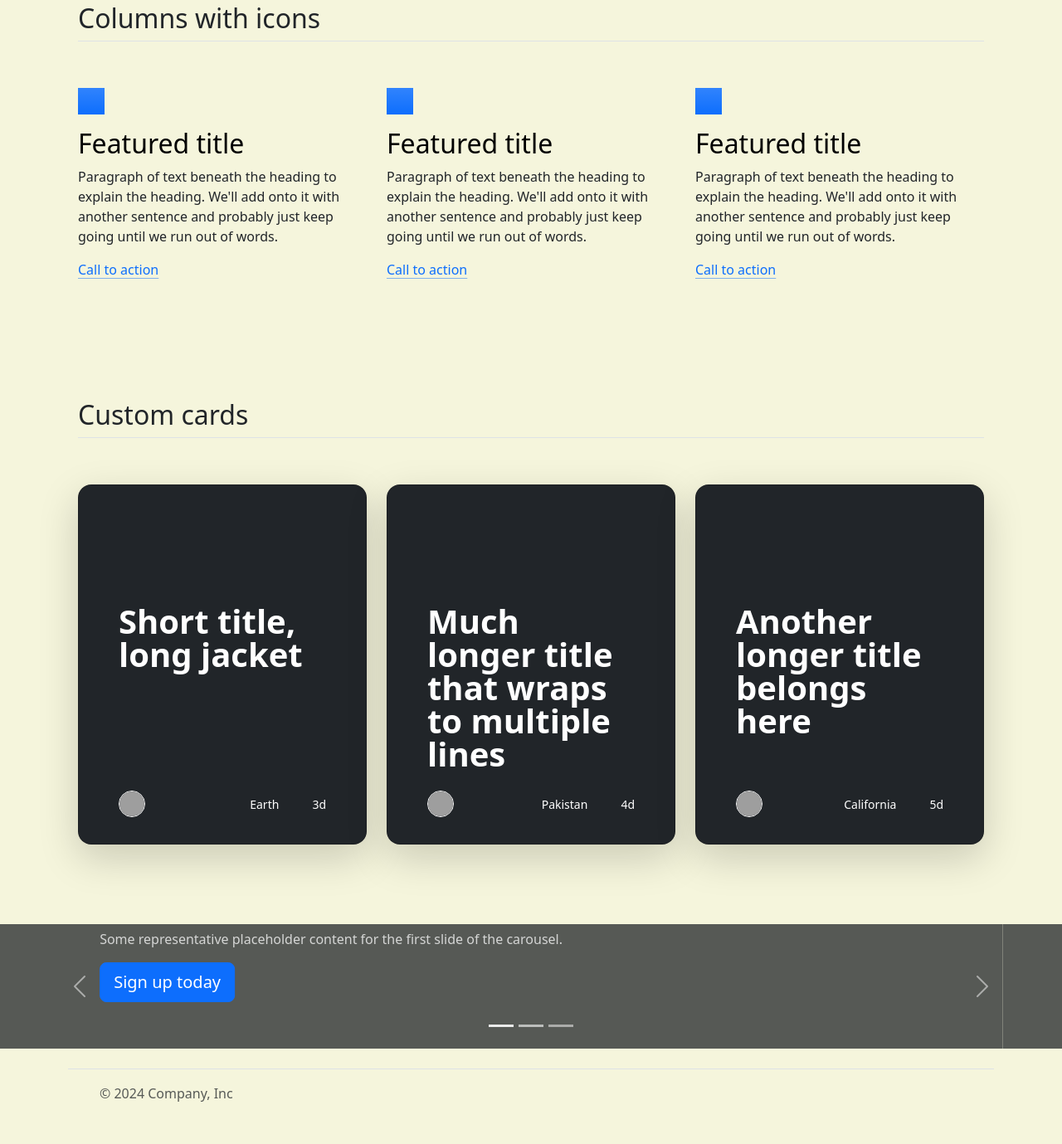
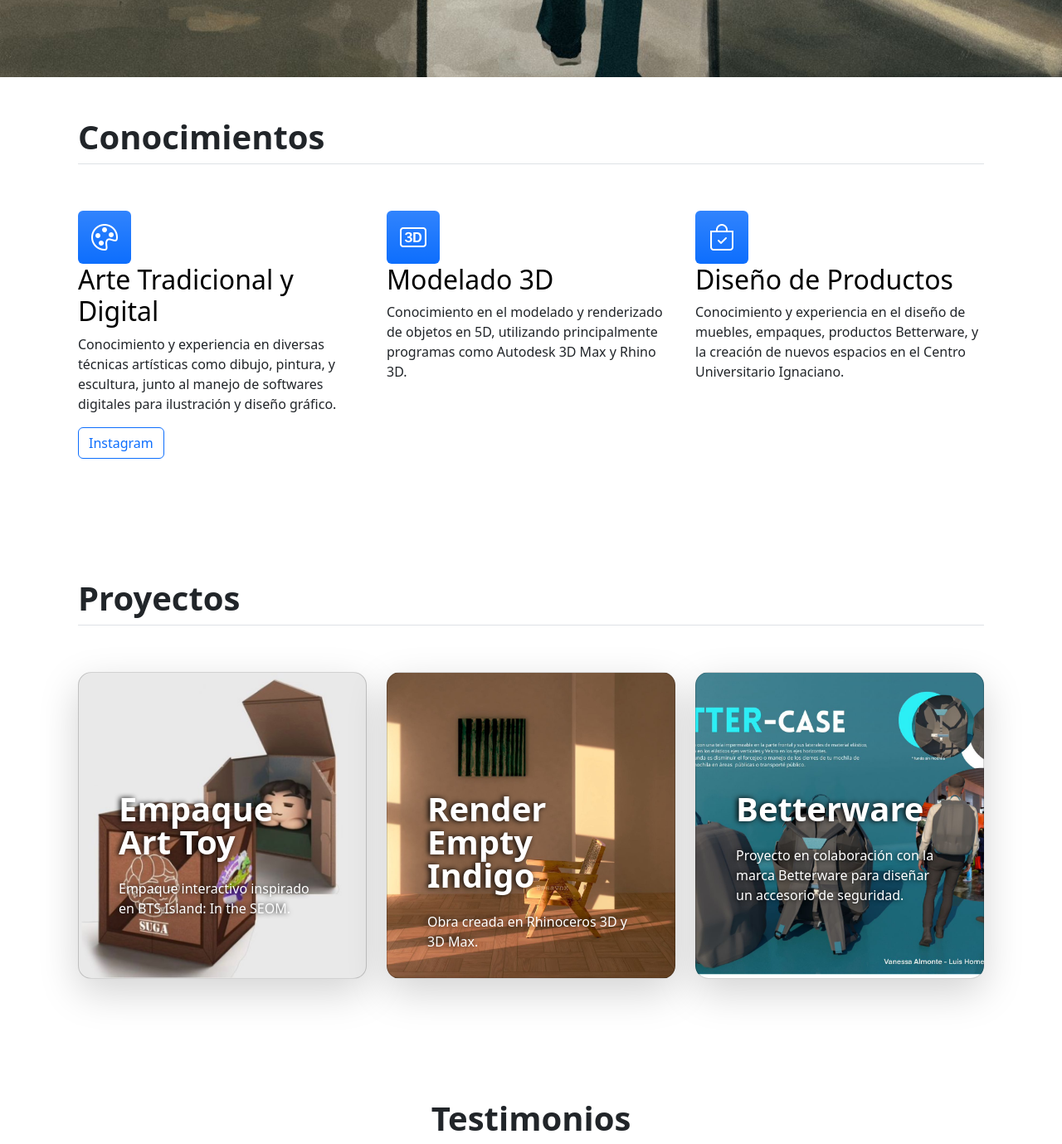
Before and after one commit to VanessaAlmonte/portafolio-b7-g1, a plain HTML site: page index.html in a window 1280 px wide. Shown: the part 683-2062 px from the top of the page at 83% size. Drawn offline with nearby package versions, Linux system fonts and the light colour scheme; grey boxes are pictures that could not be loaded.

Commit message:
Add files via upload

```diff
--- a/index.html
+++ b/index.html
@@ -9,212 +9,178 @@
   <link href="https://cdn.jsdelivr.net/npm/bootstrap@5.3.3/dist/css/bootstrap.min.css" rel="stylesheet"
     integrity="sha384-QWTKZyjpPEjISv5WaRU9OFeRpok6YctnYmDr5pNlyT2bRjXh0JMhjY6hW+ALEwIH" crossorigin="anonymous">
 
+   <link rel="stylesheet" href="https://cdn.jsdelivr.net/npm/bootstrap-icons@1.11.3/font/bootstrap-icons.min.css">
+
   <link rel="stylesheet" href="style.css">
+
 </head>
 
 <body>
   <!-- cabezera d mi pagina -->
   <header>
-        <nav class="container">
-            <header class="d-flex justify-content-center py-3">
-              <ul class="nav nav-pills">
-                <li class="nav-item"><a href="#" class="nav-link active" aria-current="page">Home</a></li>
-                <li class="nav-item"><a href="#" class="nav-link">Features</a></li>
-                <li class="nav-item"><a href="#" class="nav-link">Pricing</a></li>
-                <li class="nav-item"><a href="#" class="nav-link">FAQs</a></li>
-                <li class="nav-item"><a href="#" class="nav-link">About</a></li>
-              </ul>
-            </header>
-          </nav>
-    </header>
 
-    <main>
-        <section id="presentacion" class="container col-xxl-8 px-4 py-5">
-            <div class="row flex-lg-row-reverse align-items-center g-5 py-5">
-                <div class="col-10 col-sm-8 col-lg-6">
-                    <img src="bootstrap-themes.png" class="d-block mx-lg-auto img-fluid" alt="Bootstrap Themes"
-                        width="700" height="500" loading="lazy">
-                </div>
-                <div class="col-lg-6">
-                    <h1 class="display-5 fw-bold text-body-emphasis lh-1 mb-3">Responsive left-aligned hero with image
-                    </h1>
-                    <p class="lead">Quickly design and customize responsive mobile-first sites with Bootstrap, the
-                        world’s most popular front-end open source toolkit, featuring Sass variables and mixins,
-                        responsive grid system, extensive prebuilt components, and powerful JavaScript plugins.</p>
-                    <div class="d-grid gap-2 d-md-flex justify-content-md-start">
-                        <button type="button" class="btn btn-primary btn-lg px-4 me-md-2">Primary</button>
-                        <button type="button" class="btn btn-outline-secondary btn-lg px-4">Default</button>
-                    </div>
-                </div>
-            </div>
-        </section>
+    <nav class="navbar navbar-expand-md bg-black" data-bs-theme="bg-black">
+      <div class="container">
+        <a class="navbar-brand text-white" href="#">Portafolio</a>
+        <button class="navbar-toggler" type="button" data-bs-toggle="collapse" data-bs-target="#navbarNav"
+          aria-controls="navbarNav" aria-expanded="false" aria-label="Toggle navigation">
+          <span class="navbar-toggler-icon"></span>
+        </button>
+        <div class="collapse navbar-collapse" id="navbarNav">
 
-    </main>
+          <ul class="navbar-nav ">
+            <li class="nav-item">
 
+              <a class="nav-link active text-white" aria-current="page" href="#">Yo</a>
+            </li>
+            <li class="nav-item">
 
-    <section id="habilidades" class="container px-4 py-5">
-        <h2 class="pb-2 border-bottom">Columns with icons</h2>
-        <div class="row g-4 py-5 row-cols-1 row-cols-lg-3">
-            <div class="feature col">
-                <div
-                    class="feature-icon d-inline-flex align-items-center justify-content-center text-bg-primary bg-gradient fs-2 mb-3">
-                    <svg class="bi" width="1em" height="1em">
-                        <use xlink:href="#collection"></use>
-                    </svg>
-                </div>
-                <h3 class="fs-2 text-body-emphasis">Featured title</h3>
-                <p>Paragraph of text beneath the heading to explain the heading. We'll add onto it with another sentence
-                    and probably just keep going until we run out of words.</p>
-                <a href="#" class="icon-link">
-                    Call to action
-                    <svg class="bi">
-                        <use xlink:href="#chevron-right"></use>
-                    </svg>
-                </a>
-            </div>
-            <div class="feature col">
-                <div
-                    class="feature-icon d-inline-flex align-items-center justify-content-center text-bg-primary bg-gradient fs-2 mb-3">
-                    <svg class="bi" width="1em" height="1em">
-                        <use xlink:href="#people-circle"></use>
-                    </svg>
-                </div>
-                <h3 class="fs-2 text-body-emphasis">Featured title</h3>
-                <p>Paragraph of text beneath the heading to explain the heading. We'll add onto it with another sentence
-                    and probably just keep going until we run out of words.</p>
-                <a href="#" class="icon-link">
-                    Call to action
-                    <svg class="bi">
-                        <use xlink:href="#chevron-right"></use>
-                    </svg>
-                </a>
-            </div>
-            <div class="feature col">
-                <div
-                    class="feature-icon d-inline-flex align-items-center justify-content-center text-bg-primary bg-gradient fs-2 mb-3">
-                    <svg class="bi" width="1em" height="1em">
-                        <use xlink:href="#toggles2"></use>
-                    </svg>
-                </div>
-                <h3 class="fs-2 text-body-emphasis">Featured title</h3>
-                <p>Paragraph of text beneath the heading to explain the heading. We'll add onto it with another sentence
-                    and probably just keep going until we run out of words.</p>
-                <a href="#" class="icon-link">
-                    Call to action
-                    <svg class="bi">
-                        <use xlink:href="#chevron-right"></use>
-                    </svg>
-                </a>
-            </div>
-        </div>
-    </section>
+              <a class="nav-link text-white" href="#conocimientos">Conocimientos</a>
+            </li>
+            <li class="nav-item">
 
-    <section id="proyectos" class="container px-4 py-5" id="custom-cards">
-        <h2 class="pb-2 border-bottom">Custom cards</h2>
+              <a class="nav-link text-white" href="#proyectos">Proyectos</a>
+            </li>
+            <li class="nav-item">
 
-        <div class="row row-cols-1 row-cols-lg-3 align-items-stretch g-4 py-5">
-          <div class="col">
-            <div class="card card-cover h-100 overflow-hidden text-bg-dark rounded-4 shadow-lg" style="background-image: url('unsplash-photo-1.jpg');">
-              <div class="d-flex flex-column h-100 p-5 pb-3 text-white text-shadow-1">
-                <h3 class="pt-5 mt-5 mb-4 display-6 lh-1 fw-bold">Short title, long jacket</h3>
-                <ul class="d-flex list-unstyled mt-auto">
-                  <li class="me-auto">
-                    <img src="https://github.com/twbs.png" alt="Bootstrap" width="32" height="32" class="rounded-circle border border-white">
-                  </li>
-                  <li class="d-flex align-items-center me-3">
-                    <svg class="bi me-2" width="1em" height="1em"><use xlink:href="#geo-fill"></use></svg>
-                    <small>Earth</small>
-                  </li>
-                  <li class="d-flex align-items-center">
-                    <svg class="bi me-2" width="1em" height="1em"><use xlink:href="#calendar3"></use></svg>
-                    <small>3d</small>
+              <a class="nav-link text-white" href="#testimonios">Testimonios</a>
             </li>
           </ul>
         </div>
       </div>
-          </div>
+    </nav>
+    </section>
+  </header>
 
-          <div class="col">
-            <div class="card card-cover h-100 overflow-hidden text-bg-dark rounded-4 shadow-lg" style="background-image: url('unsplash-photo-2.jpg');">
-              <div class="d-flex flex-column h-100 p-5 pb-3 text-white text-shadow-1">
-                <h3 class="pt-5 mt-5 mb-4 display-6 lh-1 fw-bold">Much longer title that wraps to multiple lines</h3>
-                <ul class="d-flex list-unstyled mt-auto">
-                  <li class="me-auto">
-                    <img src="https://github.com/twbs.png" alt="Bootstrap" width="32" height="32" class="rounded-circle border border-white">
-                  </li>
-                  <li class="d-flex align-items-center me-3">
-                    <svg class="bi me-2" width="1em" height="1em"><use xlink:href="#geo-fill"></use></svg>
-                    <small>Pakistan</small>
-                  </li>
-                  <li class="d-flex align-items-center">
-                    <svg class="bi me-2" width="1em" height="1em"><use xlink:href="#calendar3"></use></svg>
-                    <small>4d</small>
-                  </li>
-                </ul>
-              </div>
-            </div>
-          </div>
+  <main>
+    <section id="Yo" class="container-fluid">
+      <div class="container col-xxl-8 px-4 py-5">
+        <div class="row flex-lg-row- align-items-center g-5 py-5">
 
-          <div class="col">
-            <div class="card card-cover h-100 overflow-hidden text-bg-dark rounded-4 shadow-lg" style="background-image: url('unsplash-photo-3.jpg');">
-              <div class="d-flex flex-column h-100 p-5 pb-3 text-shadow-1">
-                <h3 class="pt-5 mt-5 mb-4 display-6 lh-1 fw-bold">Another longer title belongs here</h3>
-                <ul class="d-flex list-unstyled mt-auto">
-                  <li class="me-auto">
-                    <img src="https://github.com/twbs.png" alt="Bootstrap" width="32" height="32" class="rounded-circle border border-white">
-                  </li>
-                  <li class="d-flex align-items-center me-3">
-                    <svg class="bi me-2" width="1em" height="1em"><use xlink:href="#geo-fill"></use></svg>
-                    <small>California</small>
-                  </li>
-                  <li class="d-flex align-items-center">
-                    <svg class="bi me-2" width="1em" height="1em"><use xlink:href="#calendar3"></use></svg>
-                    <small>5d</small>
-                  </li>
-                </ul>
+          <div class="col-lg-6 bg-black p-3 bg-opacity-50 rounded">
+            <h1 class="display-5 fw-bold text-white lh-1 mb-3">Vanessa Almonte
+            </h1>
+            <p class="lead text-white" >Estudiante de 8vo semestre de Diseño Industrial en la Universidad Iberoamericana de Torreón.
+              Me encanta crear arte en diferentes medios, tanto tradicionales como digitales, y siempre busco explorar nuevas ideas y enfoques creativos en cada proyecto
+              con el fin de crecer y aprender en el mundo del diseño.
+            </p>
+            <div class="d-grid gap-2 d-md-flex justify-content-md-start">
+              <button type="button" class="btn btn-primary btn-lg px-4 me-md-2">Contacto</button>
+              <button type="button" class="btn btn-outline-secondary btn-lg px-4 text-white border-white">vanesvales@hotmail.com</button>
             </div>
           </div>
       </div>
     </div>
     </section>
 
-      <section id="myCarousel" class="carousel slide mb-6" data-bs-ride="carousel">
-        <div class="carousel-indicators">
-          <button type="button" data-bs-target="#myCarousel" data-bs-slide-to="0" class="active" aria-label="Slide 1" aria-current="true"></button>
-          <button type="button" data-bs-target="#myCarousel" data-bs-slide-to="1" aria-label="Slide 2" class=""></button>
-          <button type="button" data-bs-target="#myCarousel" data-bs-slide-to="2" aria-label="Slide 3" class=""></button>
+
+    <!-- conocimientos -->
+    <section id="conocimientos" class="container px-4 py-5">
+      <h1 class="pb-2 border-bottom"><b>Conocimientos</b></h1>
+      <div class="row g-4 py-5 row-cols-1 row-cols-lg-3">
+
+        <div class="feature col">
+          <div
+          class="d-inline-flex align-items-center justify-content-center text-bg-primary bg-gradient fs-2 py-2 px-3 rounded">
+          <i class="bi bi-palette"></i>
         </div>
-        <div class="carousel-inner">
-          <div class="carousel-item active">
-            <svg class="bd-placeholder-img" width="100%" height="100%" xmlns="http://www.w3.org/2000/svg" aria-hidden="true" preserveAspectRatio="xMidYMid slice" focusable="false"><rect width="100%" height="100%" fill="var(--bs-secondary-color)"></rect></svg>
-            <div class="container">
-              <div class="carousel-caption text-start">
-                <h1>Example headline.</h1>
-                <p class="opacity-75">Some representative placeholder content for the first slide of the carousel.</p>
-                <p><a class="btn btn-lg btn-primary" href="#">Sign up today</a></p>
+          <h3 class="fs-2 text-body-emphasis">Arte Tradicional y Digital</h3>
+          <p>Conocimiento y experiencia en diversas técnicas artísticas como dibujo, pintura, y escultura, junto al manejo de
+            softwares digitales para ilustración y diseño gráfico.</p>
+          <a href="https://www.instagram.com/essavnx/" class="btn btn-outline-primary" role="button">Instagram</a>
+        </div>
+
+        <div class="feature col">
+          <div
+          class="d-inline-flex align-items-center justify-content-center text-bg-primary bg-gradient fs-2 py-2 px-3 rounded">
+          <i class="bi bi-badge-3d"></i>
+          </div>
+          <h3 class="fs-2 text-body-emphasis">Modelado 3D</h3>
+          <p>Conocimiento en el modelado y renderizado de objetos en 5D, utilizando principalmente programas como Autodesk 3D Max y Rhino 3D.</p>
+        </div>
+
+        <div class="feature col">
+          <div
+          class="d-inline-flex align-items-center justify-content-center text-bg-primary bg-gradient fs-2 py-2 px-3 rounded">
+          <i class="bi bi-bag-check"></i>
+          </div>
+          <h3 class="fs-2 text-body-emphasis">Diseño de Productos</h3>
+          <p>Conocimiento y experiencia en el diseño de muebles, empaques, productos Betterware, y la creación de nuevos espacios en el
+            Centro Universitario Ignaciano.</p>
+        </div>
+      </div>
+    </section>
+
+    <!-- proyectos -->
+    <section id="proyectos" class="container px-4 py-5">
+      <h1 class="pb-2 border-bottom"><b>Proyectos</b></h1>
+
+      <div class="row row-cols-1 row-cols-lg-3 align-items-stretch g-4 py-5">
+
+        <div class="col">
+          <div id="proyecto-1" class="proyecto card card-cover h-100 overflow-hidden rounded-4 shadow-lg">
+            <div class="d-flex flex-column h-100 p-5 pb-3 text-white text-shadow-1">
+              <h3 class="pt-5 mt-5 mb-4 display-6 lh-1 fw-bold">Empaque Art Toy </h3>
+              <p>Empaque interactivo inspirado en BTS Island: In the SEOM.</p>
             </div>
           </div>
         </div>
-          <div class="carousel-item">
-            <svg class="bd-placeholder-img" width="100%" height="100%" xmlns="http://www.w3.org/2000/svg" aria-hidden="true" preserveAspectRatio="xMidYMid slice" focusable="false"><rect width="100%" height="100%" fill="var(--bs-secondary-color)"></rect></svg>
-            <div class="container">
-              <div class="carousel-caption">
-                <h1>Another example headline.</h1>
-                <p>Some representative placeholder content for the second slide of the carousel.</p>
-                <p><a class="btn btn-lg btn-primary" href="#">Learn more</a></p>
+
+        <div class="col">
+          <div id="proyecto-2"class="proyecto card card-cover h-100 overflow-hidden rounded-4 shadow-lg">
+            <div class="d-flex flex-column h-100 p-5 pb-3 text-white text-shadow-1">
+
+              <h3 class="pt-5 mt-5 mb-4 display-6 lh-1 fw-bold">Render Empty Indigo</h3>
+              <p>Obra creada en Rhinoceros 3D y 3D Max.</p>
             </div>
           </div>
         </div>
-          <div class="carousel-item">
-            <svg class="bd-placeholder-img" width="100%" height="100%" xmlns="http://www.w3.org/2000/svg" aria-hidden="true" preserveAspectRatio="xMidYMid slice" focusable="false"><rect width="100%" height="100%" fill="var(--bs-secondary-color)"></rect></svg>
-            <div class="container">
-              <div class="carousel-caption text-end">
-                <h1>One more for good measure.</h1>
-                <p>Some representative placeholder content for the third slide of this carousel.</p>
-                <p><a class="btn btn-lg btn-primary" href="#">Browse gallery</a></p>
+
+        <div class="col">
+          <div id="proyecto-3"class="proyecto card card-cover h-100 overflow-hidden rounded-4 shadow-lg">
+            <div class="d-flex flex-column h-100 p-5 pb-3 text-white text-shadow-1">
+
+              <h3 class="pt-5 mt-5 mb-4 display-6 lh-1 fw-bold">Betterware</h3>
+              <p>Proyecto en colaboración con la marca Betterware para diseñar un accesorio de seguridad. </p>
             </div>
           </div>
         </div>
+      </div>
+    </section>
+
+    <!-- testimonios -->
+
+    <section id="testimonios">
+      <h1 class="text-center my-5"><b>Testimonios</b></h1>
+      <div id="myCarousel" class="carousel slide carousel-dark mb-6 carousel-fade"
+          data-bs-ride="carousel">
+
+          <div class="carousel-inner">
+
+              <div class="carousel-item active">
+                  <article class="container text-center">
+                      <img class="rounded-5" src="imagenes/taylor.jpg" height="300" alt="Taylor Swift">
+                      <h3 class="my-3">Taylor Swift</h3>
+                      <p>"Vanessa es una apasionada por el diseño. Su creatividad y dedicación en cada proyecto es impresionante."</p>
+                  </article>
+              </div>
+
+              <div class="carousel-item">
+                  <article class="container text-center">
+                      <img class="rounded-5" src="imagenes/yoongi.jpg" height="300" alt="Yoongi Min">
+                      <h3 class="my-3">Yoongi Min</h3>
+                      <p>"Vanessa es muy creativa, tiene un talento natural para el diseño."</p>
+                  </article>
+              </div>
+
+              <div class="carousel-item">
+                  <article class="container text-center">
+                      <img class="rounded-5" src="imagenes/sabrina.jpg" height="300" alt="Sabrina Carpenter">
+                      <h3 class="my-3">Sabrina Carpenter</h3>
+                      <p>"Vanessa es una estudiante excepcional. Quiero que sea parte de mi equipo del tour."</p>
+                  </article>
+              </div>
+
     </div>
     <button class="carousel-control-prev" type="button" data-bs-target="#myCarousel" data-bs-slide="prev">
         <span class="carousel-control-prev-icon" aria-hidden="true"></span>
@@ -224,24 +190,22 @@
         <span class="carousel-control-next-icon" aria-hidden="true"></span>
         <span class="visually-hidden">Next</span>
     </button>
+    </div>
   </section>
-    <footer>
+</main>
 
-        <section class="container">
-            <footer class="d-flex flex-wrap justify-content-between align-items-center py-3 my-4 border-top">
-              <div class="col-md-4 d-flex align-items-center">
+
+<!-- footer con contactoo -->
+    <footer id="Contacto" class="bg-black py-3 mt-5" data-bs-theme="dark">
       <a href="/" class="mb-3 me-2 mb-md-0 text-body-secondary text-decoration-none lh-1">
-                  <svg class="bi" width="30" height="24"><use xlink:href="#bootstrap"></use></svg>
+        <svg class="bi" width="30" height="8">
+          <use xlink:href="#bootstrap"></use>
+        </svg>
       </a>
-                <span class="mb-3 mb-md-0 text-body-secondary">© 2024 Company, Inc</span>
-              </div>
-
-              <ul class="nav col-md-4 justify-content-end list-unstyled d-flex">
-                <li class="ms-3"><a class="text-body-secondary" href="#"><svg class="bi " width="24" height="24"><use xlink:href="#twitter"></use></svg></a></li>
-                <li class="ms-3"><a class="text-body-secondary" href="#"><svg class="bi bi-instagram" width="24" height="24"><use xlink:href="#instagram"></use></svg></a></li>
-                <li class="ms-3"><a class="text-body-secondary" href="#"><svg class="bi" width="24" height="24"><use xlink:href="#facebook"></use></svg></a></li>
-              </ul>
-            </footer>
+      <p class="mt-5 text-white text-center texto-gigante">
+      <h4 id="frase" class="text-white text-center mb-5">"Life goes on"</h4>
+      <span class="mb-3 mb-md-0 text-body-secondary">© 2024 Copyright</span>
+    </p>
 
     </footer>
 
--- a/style.css
+++ b/style.css
@@ -1,3 +1,53 @@
-body{
-    background-color: beige;
+#Yo {
+    height: 90vh;
+    display: flex;
+    justify-content: start;
+    align-items: center;
+
+    background-image: url("imagenes/background.jpg");
+    background-size: cover;
+    background-repeat: no-repeat;
+    background-position: center;
 }
+
+.proyecto {
+    background-size: cover;
+    background-repeat: no-repeat;
+    background-position: center;
+}
+
+#proyecto-1{
+    background-image: url("imagenes/arttoy.jpg");
+}
+
+#proyecto-2{
+    background-image: url("imagenes/silla.jpg");
+}
+
+#proyecto-3{
+    background-image: url("imagenes/betterware.jpg");
+}
+
+.text-shadow-1 {
+    text-shadow: -2px 0px 6px rgba(0, 0, 0, 1);
+}
+
+.text-shadow-2 { text-shadow: 0 .25rem .5rem rgba(0, 0, 0, .25); }
+.text-shadow-3 { text-shadow: 0 .5rem 1.5rem rgba(0, 0, 0, .25); }
+
+
+.texto-gigante{
+    font-size: 80px;
+}
+
+.rubik-pixels-regular {
+    font-family: "Rubik Pixels", system-ui;
+    font-weight: 400;
+    font-style: normal;
+}
+
+.sankofa-display-regular {
+    font-family: "Sankofa Display", sans-serif;
+    font-weight: 400;
+    font-style: normal;
+  }
```
Also changed, not shown: imagenes/arttoy.jpg (added), imagenes/background.jpg (added), imagenes/betterware.jpg (added), imagenes/sabrina.jpg (added), imagenes/silla.jpg (added), imagenes/taylor.jpg (added), imagenes/yoongi.jpg (added). Lines whose indentation alone changed are shown as unchanged.
